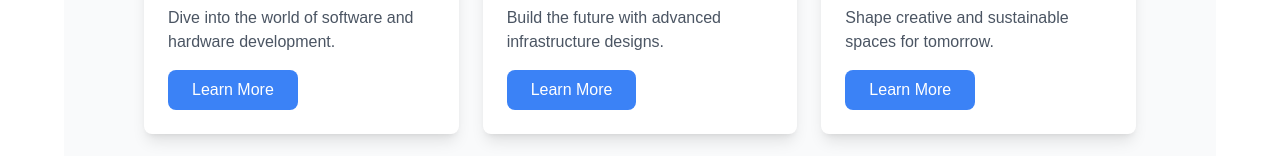
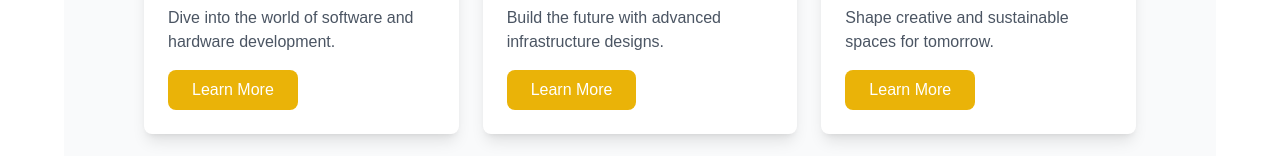
Before and after one commit to A-Farabi/college-admission-system-client, a React (Vite) app: page /course in a window 1280 px wide. Shown: the part 446-602 px from the top of the page. Built offline with nearby package versions, Linux system fonts and the light colour scheme; grey boxes are pictures that could not be loaded.

Commit message:
course card modiefied

```diff
--- a/src/Components/Course.jsx
+++ b/src/Components/Course.jsx
@@ -32,7 +32,7 @@ const Courses = () => {
                   {course.title}
                 </h3>
                 <p className="text-gray-600">{course.description}</p>
-                <button className="mt-4 px-6 py-2 bg-blue-500 text-white rounded-lg hover:bg-blue-600 transition duration-300">
+                <button className="mt-4 px-6 py-2 bg-yellow-500 text-white rounded-lg hover:bg-yellow-600 transition duration-300">
                   Learn More
                 </button>
               </div>
```
